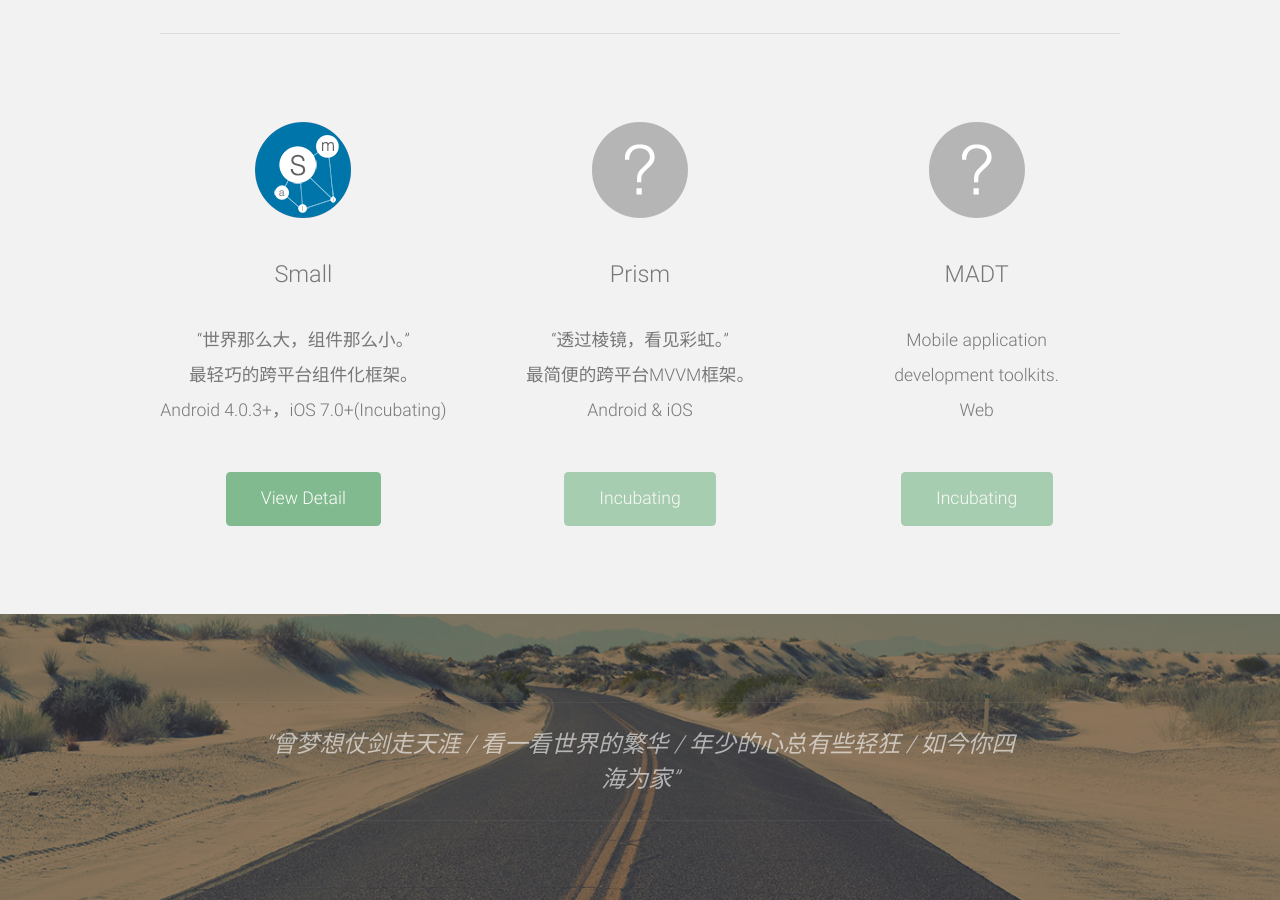
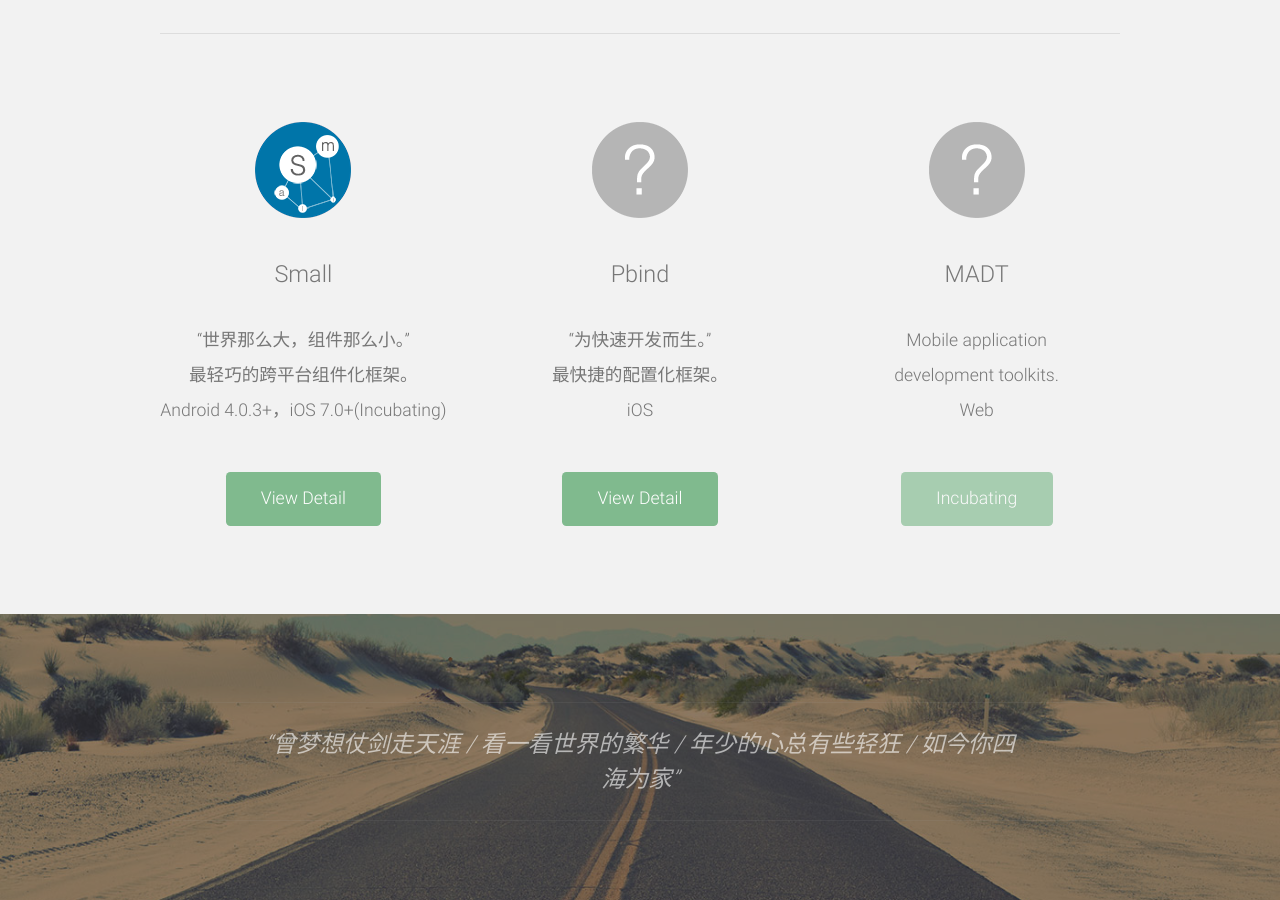
Before and after one commit to wequick/wequick.github.io, a Jekyll site: the page built from index.html, in a window 1280 px wide and 900 px high, scrolled down 661 px. Built offline with Jekyll 4.4.1, drawn with Linux system fonts in a browser that asks for light colours; Markdown is read by kramdown in place of the engine named in the settings; the list of posts is cut into pages by our own code.

Commit message:
Introduce Pbind

```diff
--- a/index.html
+++ b/index.html
@@ -20,9 +20,9 @@
 			</section>
 			<section class="4u">
 				<span class="pennant"><img src="assets/images/dev-icon-96.png"/></span>
-				<h3>Prism</h3>
-				<p>&ldquo;透过棱镜，看见彩虹。&rdquo;<br/>最简便的跨平台MVVM框架。<br/>Android & iOS</p>
-				<a class="button disabled">Incubating</a>
+				<h3>Pbind</h3>
+				<p>&ldquo;为快速开发而生。&rdquo;<br/>最快捷的配置化框架。<br/>iOS</p>
+				<a target="_blank" href="Pbind" class="button button-style1">View Detail</a>
 			</section>
 			<section class="4u">
 				<span class="pennant"><img src="assets/images/dev-icon-96.png"/></span></span>
```
